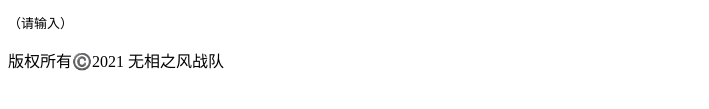
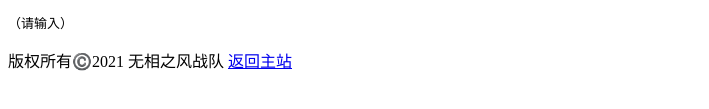
Before and after one commit to HUST-OS/rvgj.qf.rs, a plain HTML site: page index.html in a window 1280 px wide. Shown: the part 593-702 px from the top of the page, without its empty margins (0-709 px from the left). Drawn offline with Linux system fonts and the light colour scheme.

Commit message:
返回主站

```diff
--- a/index.html
+++ b/index.html
@@ -45,7 +45,7 @@ satp           0x8000000000080420       -9223372036854250464
 </p>
 </div>
 <div>
-    版权所有©️2021 无相之风战队
+    版权所有©️2021 无相之风战队 <a href="https://qf.rs/">返回主站</a>
 </div>
 <script>
 function onGdbSatpInput(obj) {
```
